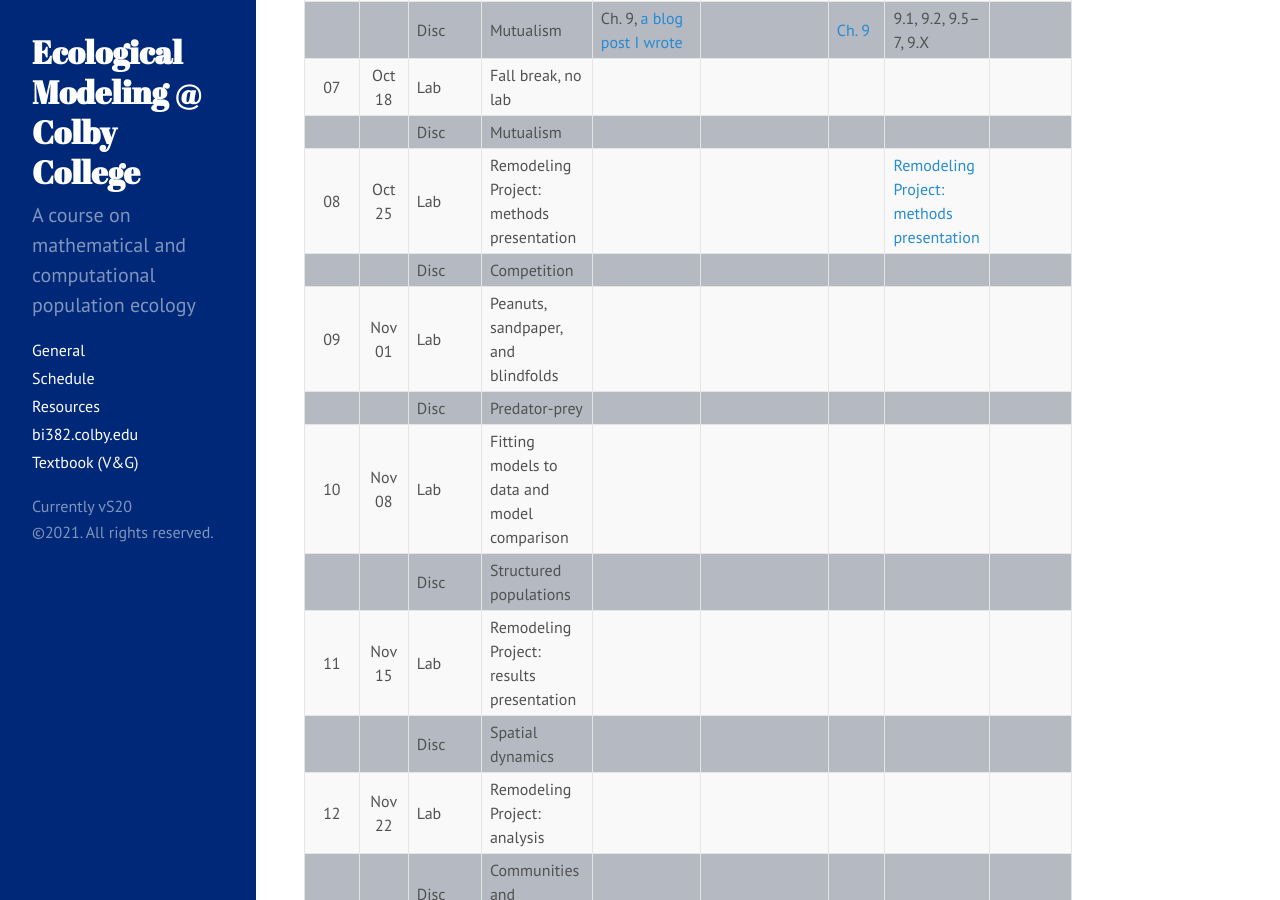
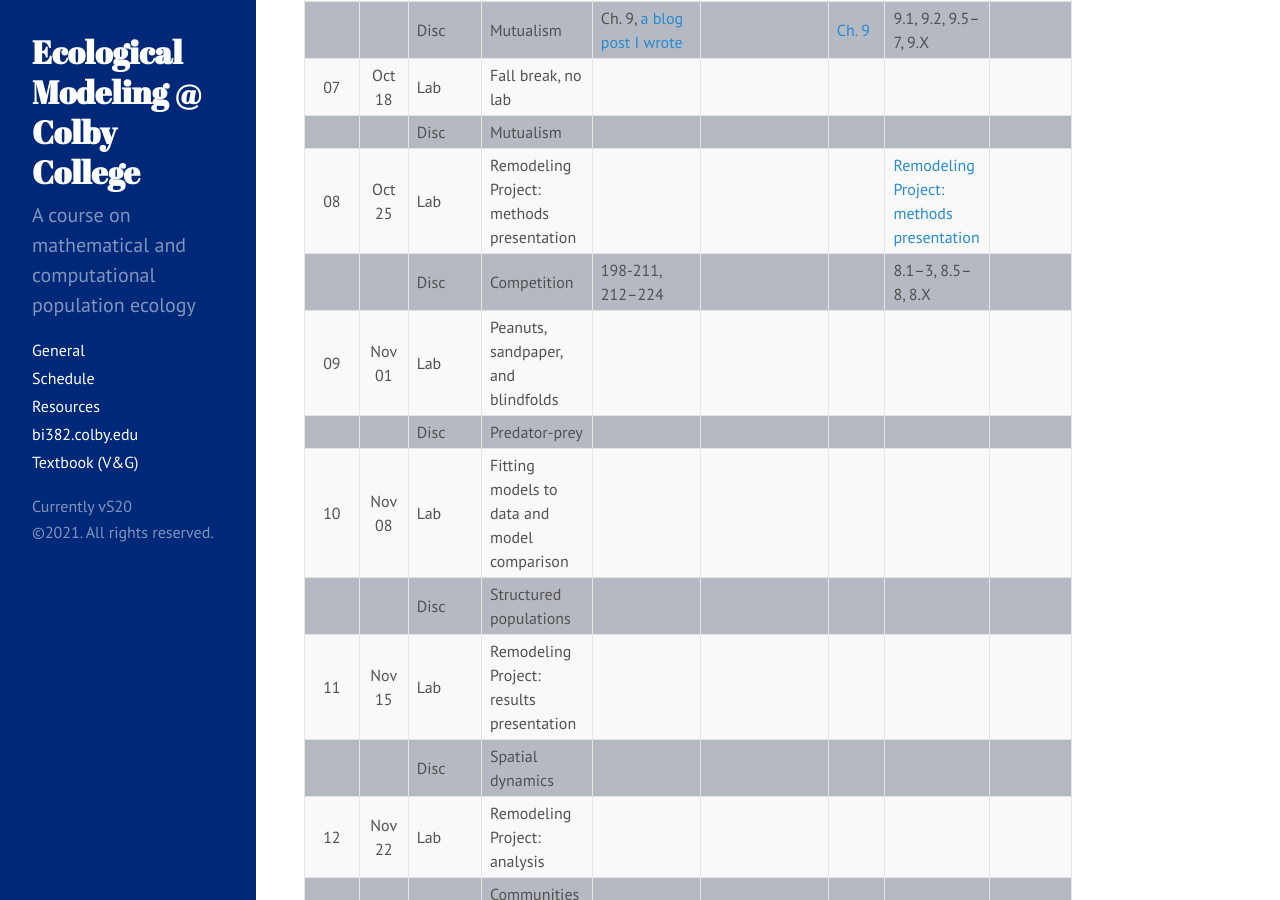
Before and after one commit to ColbyEcology/colbyecology.github.io, a Jekyll site: the page built from Schedule.md, in a window 1280 px wide and 900 px high, scrolled down 1413 px. Built offline with Jekyll 4.4.1, drawn with Linux system fonts in a browser that asks for light colours.

Commit message:
comp reading

```diff
--- a/Schedule.md
+++ b/Schedule.md
@@ -44,7 +44,7 @@ title: "Schedule"
 | 07   | Oct 18 |   Lab   | Fall break, no lab                                                      |                                                                                                                                                                                                                                                                                                           |                                                                                        |                                                                                         |                                                                                                                                                                        |                                                   |
 |      |        |  Disc   | Mutualism                                                               |                                                                                                                                                                                                                                                                                                           |                                                                                        |                                                                                         |                                                                                                                                                                        |                                                   |
 | 08   | Oct 25 |   Lab   | Remodeling Project: methods presentation                                |                                                                                                                                                                                                                                                                                                           |                                                                                        |                                                                                         | [Remodeling Project: methods presentation](../Assignments/RemodelingProject/RemodelingProject_Methods.html)                                                            |                                                   |
-|      |        |  Disc   | Competition                                                             |                                                                                                                                                                                                                                                                                                           |                                                                                        |                                                                                         |                                                                                                                                                                        |                                                   |
+|      |        |  Disc   | Competition                                                             | 198-211, 212–224                                                                                                                                                                                                                                                                                                          |                                                                                        |                                                                                         | 8.1–3, 8.5–8, 8.X                                                                                                                                                                       |                                                   |
 | 09   | Nov 01 |   Lab   | Peanuts, sandpaper, and blindfolds                                      |                                                                                                                                                                                                                                                                                                           |                                                                                        |                                                                                         |                                                                                                                                                                        |                                                   |
 |      |        |  Disc   | Predator-prey                                                           |                                                                                                                                                                                                                                                                                                           |                                                                                        |                                                                                         |                                                                                                                                                                        |                                                   |
 | 10   | Nov 08 |   Lab   | Fitting models to data and model comparison                             |                                                                                                                                                                                                                                                                                                           |                                                                                        |                                                                                         |                                                                                                                                                                        |                                                   |
```
